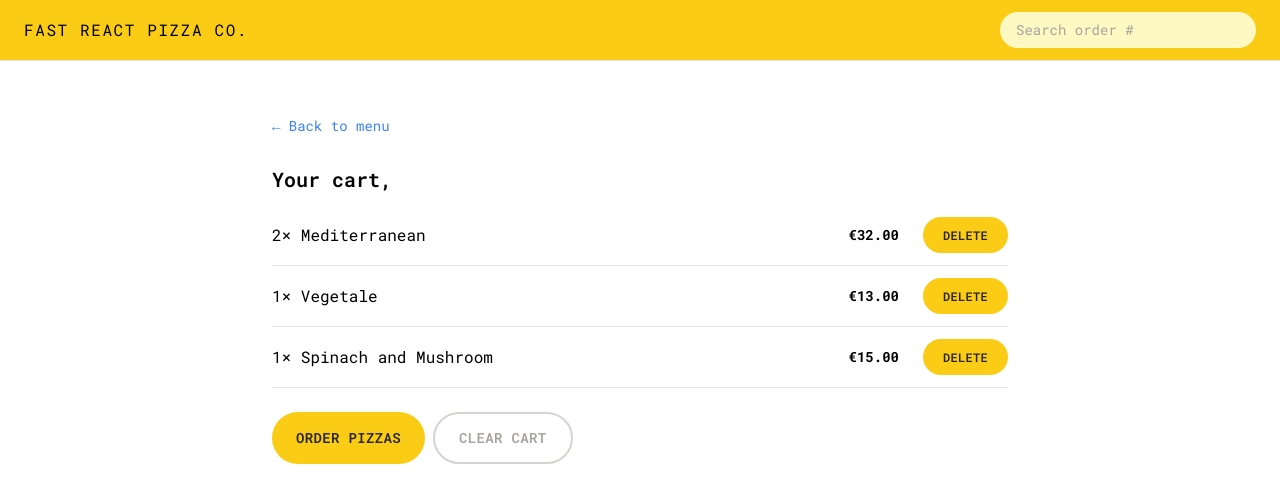
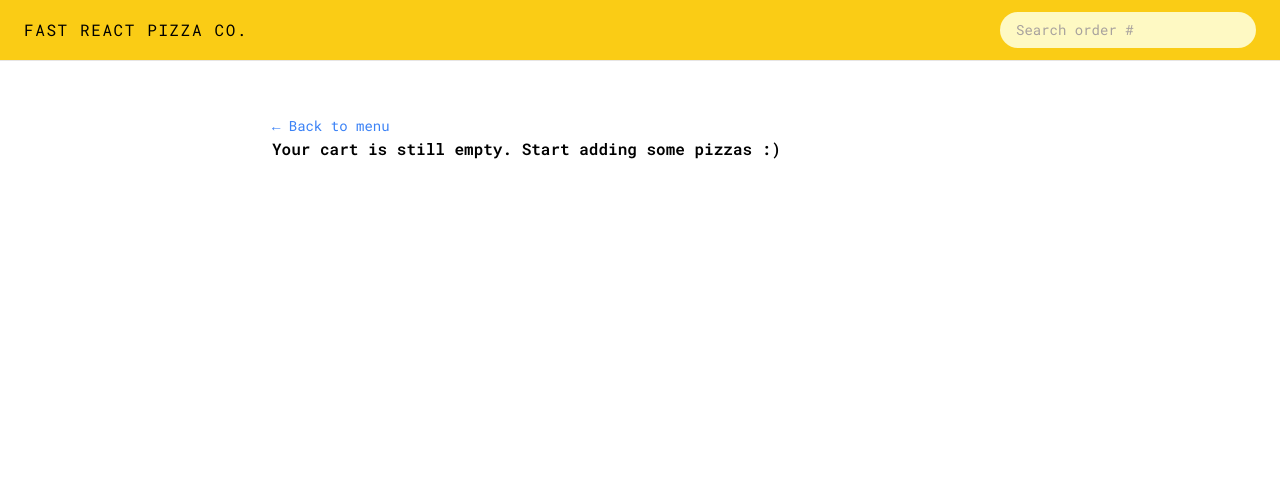
Before and after one commit to bikokwa/16-fast-react-pizza, a React (Vite) app: page /cart in a window 1280 px wide. Shown: the top 502 px of the page. Built offline with nearby package versions, Linux system fonts and the light colour scheme.

Commit message:
build cart page

```diff
--- a/src/features/cart/Cart.jsx
+++ b/src/features/cart/Cart.jsx
@@ -1,36 +1,18 @@
-import { Link } from 'react-router-dom';
+import EmptyCart from './EmptyCart';
 import LinkButton from '../../ui/LinkButton';
 import Button from '../../ui/Button';
 import CartItem from './CartItem'
-import { useSelector } from 'react-redux';
+import { useDispatch, useSelector } from 'react-redux';
+import { clearCart, getCart } from './cartSlice';
 
-const fakeCart = [
-  {
-    pizzaId: 12,
-    name: 'Mediterranean',
-    quantity: 2,
-    unitPrice: 16,
-    totalPrice: 32,
-  },
-  {
-    pizzaId: 6,
-    name: 'Vegetale',
-    quantity: 1,
-    unitPrice: 13,
-    totalPrice: 13,
-  },
-  {
-    pizzaId: 11,
-    name: 'Spinach and Mushroom',
-    quantity: 1,
-    unitPrice: 15,
-    totalPrice: 15,
-  },
-];
+
 
 function Cart() {
   const username = useSelector(state => state.user.username)
-  const cart = fakeCart;
+  const cart = useSelector(getCart)
+  const dispatch = useDispatch()
+
+  if (!cart.length) return <EmptyCart />
 
   return (
     <div className='px-4 py-3'>
@@ -44,7 +26,7 @@
 
       <div className='mt-6 space-x-2'>
         <Button to="/order/new" type="primary">Order pizzas</Button>
-        <Button type="secondary">Clear cart</Button>
+        <Button type="secondary" onClick={() => dispatch(clearCart())}>Clear cart</Button>
       </div>
     </div>
   );
--- a/src/features/cart/EmptyCart.jsx
+++ b/src/features/cart/EmptyCart.jsx
@@ -1,11 +1,12 @@
-import { Link } from 'react-router-dom';
+import LinkButton from "../../ui/LinkButton";
+
 
 function EmptyCart() {
   return (
-    <div>
-      <Link to="/menu">&larr; Back to menu</Link>
+    <div className="px-4 py-3">
+      <LinkButton to="/menu">&larr; Back to menu</LinkButton>
 
-      <p>Your cart is still empty. Start adding some pizzas :)</p>
+      <p className="font-semibold">Your cart is still empty. Start adding some pizzas :)</p>
     </div>
   );
 }
--- a/src/features/cart/cartSlice.js
+++ b/src/features/cart/cartSlice.js
@@ -38,6 +38,8 @@
 
 export default cartSlice.reducer
 
+export const getCart = state => state.cart.cart
+
 export const getTotalCartQuantity = state => state.cart.cart.reduce((sum, item) => sum + item.quantity, 0)
 
 export const getTotalCartPrice = state => state.cart.cart.reduce((sum, item) => sum + item.totalPrice, 0)
```
